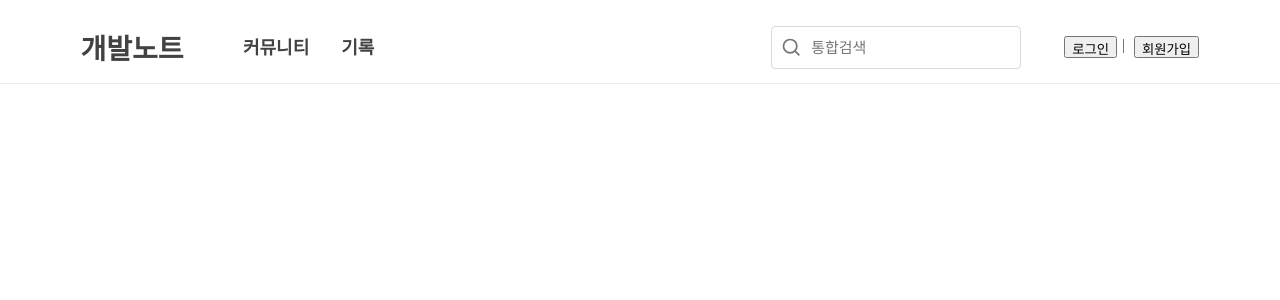
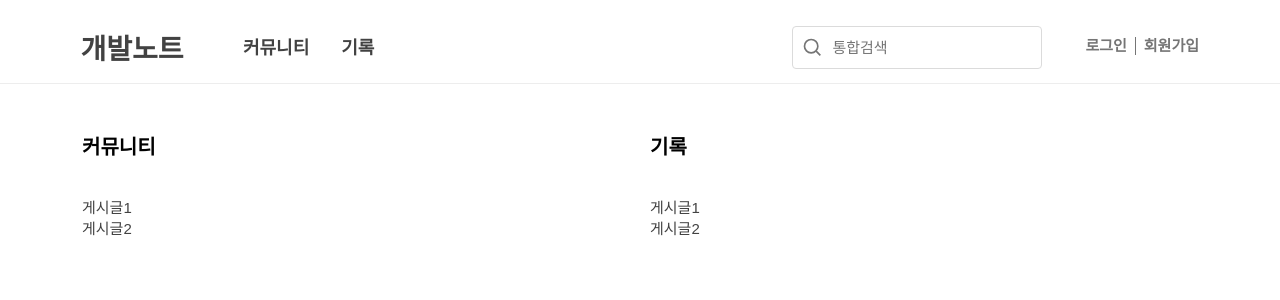
Before and after one commit to dglee-me/vue-homepage, a Vue app: page / in a window 1280 px wide. Shown: the top 300 px of the page. Built offline with nearby package versions, Linux system fonts and the light colour scheme.

Commit message:
Add Board in Homepage View

```diff
--- a/index.html
+++ b/index.html
@@ -5,6 +5,7 @@
     <meta name="viewport" content="width=device-width, user-scalable=no, initial-scale=1.0, maximum-scale=1.0, minimum-scale=1.0">
     <meta http-equiv="X-UA-Compatible" content="ie=edge">
     <link href="/static/favicon.ico" rel="shortcut icon" type="image/x-icon"/>
+    <link rel="stylesheet" media="screen" href="/src/assets/css/App.css"/>
 
     <title>이동근의 개발노트</title>
 </head>
--- a/package.json
+++ b/package.json
@@ -4,7 +4,8 @@
   "description": "",
   "main": "index.js",
   "scripts": {
-    "build": "webpack --config ./build/webpack.config.js"
+    "dev": "webpack --mode development --config ./build/webpack.config.js",
+    "build": "webpack --mode production --config ./build/webpack.config.js"
   },
   "repository": {
     "type": "git",
--- a/src/App.vue
+++ b/src/App.vue
@@ -1,7 +1,9 @@
 <template>
     <div class="app">
         <main-header></main-header>
-        <home-page></home-page>
+        <router-view>
+            <home-page></home-page>
+        </router-view>
     </div>
 </template>
 
@@ -17,7 +19,3 @@
         }
     };
 </script>
-
-<style>
-    @import "./assets/css/App.css";
-</style>
--- a/src/assets/css/App.css
+++ b/src/assets/css/App.css
@@ -22,6 +22,11 @@ a{
     outline: none;
 }
 
+ol, ul {
+    list-style: none;
+    margin:0px; padding:0px;
+}
+
 .ir{
     position: relative;
     z-index: -1;
@@ -35,6 +40,9 @@ a{
 .home-page{
     display: flex;
     flex: 1 0 auto;
+    width: 1136px;
+    margin: 0 auto;
+    min-height: 1px;
 }
 
 @media(min-width:768px) {
--- /dev/null
+++ b/src/components/Article/ArticleComponent.css
@@ -0,0 +1,46 @@
+@charset "UTF-8";
+
+.container {
+    width: calc(100% - 30px);
+    margin-left: auto;
+    margin-right: auto;
+    box-sizing: border-box;
+    max-width: 100%;
+    min-height: 1px;
+}
+
+.home-section_header {
+    display: flex;
+    flex-wrap: wrap;
+    box-sizing: border-box;
+    margin-bottom: 20px;
+}
+
+.home-section_header-content {
+    color: #000;
+    font-size: 20px;
+    font-weight: 700;
+    padding-left: 10px;
+    padding-right: 10px;
+}
+
+.home-section_board {
+    align-items: stretch;
+    padding-left: 10px;
+    padding-right: 10px;
+}
+
+@media (min-width: 1256px) {
+    .container {
+        width: 100%;
+        box-sizing: border-box;
+        max-width: 100%;
+        min-height: 1px;
+    }
+}
+
+@media (min-width: 1024px) {
+    .home-section {
+        margin: 30px auto;
+    }
+}
--- /dev/null
+++ b/src/components/Article/ArticleComponent.vue
@@ -0,0 +1,21 @@
+<template>
+    <section class="container home-section">
+        <header class="home-section_header">
+            <h2 class="home-section_header-content">{{headerContent}}</h2>
+        </header>
+        <ul class="home-section_board">
+            <li>게시글1</li>
+            <li>게시글2</li>
+        </ul>
+    </section>
+</template>
+
+<script>
+    export default{
+        props: ["headerContent"]
+    }
+</script>
+
+<style>
+    @import "./ArticleComponent.css";
+</style>
--- /dev/null
+++ b/src/components/Error/PageNotFound.vue
@@ -0,0 +1,9 @@
+<template>
+    <p>Page Not Found</p>
+</template>
+
+<script>
+</script>
+
+<style scoped>
+</style>
--- a/src/components/Header/MainHeader.css
+++ b/src/components/Header/MainHeader.css
@@ -1,4 +1,4 @@
-header{
+header.app-header{
     width: 100%;
     border-bottom: 1px solid #ededed;
 }
@@ -130,7 +130,7 @@ header{
 
 @media(min-width:768px){
     @media screen {
-        header{
+        .app-header{
             height: 83px;
         }
 
--- a/src/components/Header/MainHeader.vue
+++ b/src/components/Header/MainHeader.vue
@@ -1,5 +1,5 @@
 <template>
-    <header>
+    <header class="app-header">
         <div class="header-wrap">
             <div class="header_left">
                 <div class="logo">
@@ -20,8 +20,8 @@
                     </div>
                 </div>
                 <div class="header_right-login">
-                    <button class="header_right-login_item" @click="login">로그인</button>
-                    <button class="header_right-login_item" @click="join">회원가입</button>
+                    <a class="header_right-login_item">로그인</a>
+                    <a class="header_right-login_item">회원가입</a>
                 </div>
             </div>
         </div>
--- a/src/components/Home/HomePage.vue
+++ b/src/components/Home/HomePage.vue
@@ -1,11 +1,16 @@
 <template>
     <div class="home-page">
-        <router-view></router-view>
+        <article-component header-content="커뮤니티"></article-component>
+        <article-component header-content="기록"></article-component>
     </div>
 </template>
 
 <script>
+    import ArticleComponent from "../Article/ArticleComponent";
+
+    export default {
+        components: {
+            "article-component" : ArticleComponent
+        }
+    }
 </script>
-
-<style>
-</style>
--- a/src/components/Community/CommunityPage.vue
+++ b/src/pages/Community/CommunityPage.vue
@@ -7,6 +7,3 @@
 
 <script>
 </script>
-
-<style scoped>
-</style>
--- a/src/router/index.js
+++ b/src/router/index.js
@@ -2,7 +2,8 @@ import Vue from "vue";
 import VueRouter from "vue-router";
 
 import Home from "../components/Home/HomePage";
-import Community from "../components/Community/CommunityPage";
+import NotFoundComponent from "../components/Error/PageNotFound";
+import Community from "../pages/Community/CommunityPage";
 
 Vue.use(VueRouter);
 
@@ -10,6 +11,7 @@ export default new VueRouter({
     mode: "history",
     routes: [
         { path: "/", name: "Home", component: Home },
-        { path: "/community", name: "Community", component: Community }
+        { path: "/community", name: "Community", component: Community },
+        { path: "*", name: "NotFoundComponent", component: NotFoundComponent }
     ]
 });
```
Also changed, not shown: 1 other file (tests, documents, lock files or other folders).
